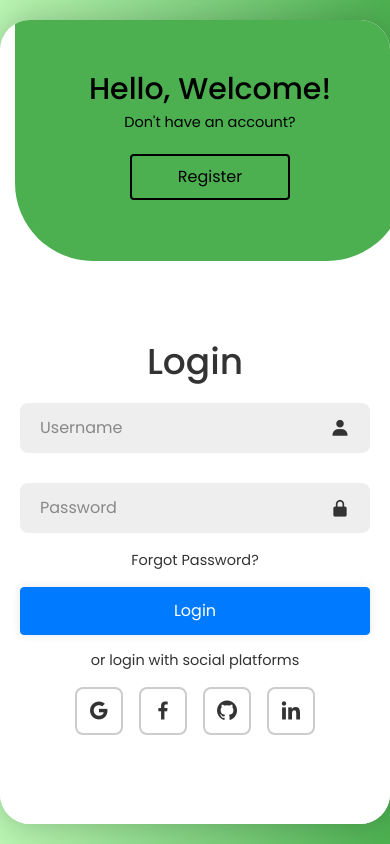
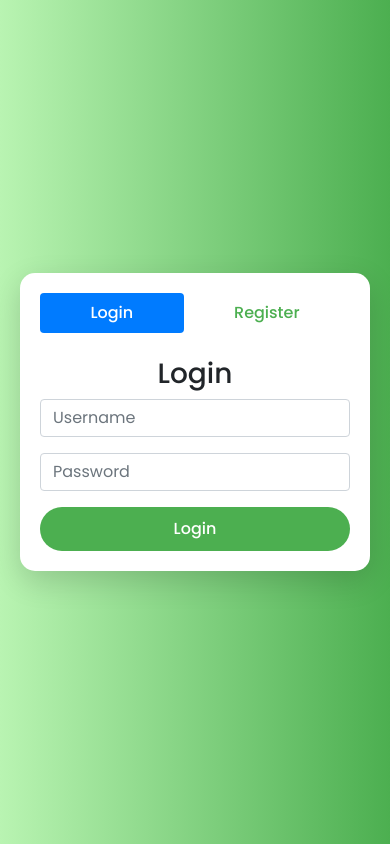
Before and after one commit to siva-sanker/Expense-tracker, a Django app: page /signup/ in a window 390 px wide. Run offline with Django 5.2, Linux system fonts and the light colour scheme; some libraries are stand-ins or nearby versions.

Commit message:
style added, mobile responsivenedd added for all pages.

```diff
--- a/app/models.py
+++ b/app/models.py
@@ -4,6 +4,7 @@
 # Create your models here.
 class Category(models.Model):
     name=models.CharField(max_length=30)
+    createdBy=models.ForeignKey(User,on_delete=models.CASCADE,related_name='categories',default=1)
 
 class Expense(models.Model):
     category=models.ForeignKey(Category,on_delete=models.CASCADE)
--- a/app/static/css/signupstyle.css
+++ b/app/static/css/signupstyle.css
@@ -196,54 +196,57 @@
     border: 1px solid #fff;
     transition: 0.4s ease;
 }
-
-@media screen and (max-width: 650px){
-    .container{ height: calc(100vh - 40px); }
-
-    .form-box{
-        bottom: 0;
+.auth-container{
+    display: none;
     width: 100%;
-        height: 70%;
+    max-width: 420px;
+    background: #fff;
+    border-radius: 15px;
+    padding: 20px;
+    margin: auto 20px;
+    box-shadow: 0 10px 30px rgba(0,0,0,0.15);
 }
 
-        .container.active .form-box{
-            right: 0;
-            bottom: 30%;
+.nav-pills .nav-link{
+    border-radius: 50px;
+    font-weight: 500;
+    color: #4CAF50;
 }
 
-    .toggle-box::before{
-        left: 0;
-        top: -270%;
-        width: 100%;
-        height: 300%;
-        border-radius: 20vw;
+.nav-pills .nav-link.active{
+    background-color: #4CAF50;
+    color: #fff;
 }
 
-        .container.active .toggle-box::before{
-            left: 0;
-            top: 70%;
+.form-control{
+    border-radius: 10px;
+    height: 45px;
 }
 
-        .container.active .toggle-panel.toggle-left{
-            left: 0;
-            top: -30%;
+.btn-custom{
+    background: #4CAF50;
+    border: none;
+    color: white;
+    border-radius: 30px;
+    padding: 10px;
+    font-weight: 500;
 }
 
-    .toggle-panel{
-        width: 100%;
-        height: 30%;
-    }
-        .toggle-panel.toggle-left{ top: 0; }
-        .toggle-panel.toggle-right{
-            right: 0;
-            bottom: -30%;
+.btn-custom:hover{
+    background: #43a047;
 }
 
-            .container.active .toggle-panel.toggle-right{ bottom: 0; }
+h3{
+    text-align: center;
+    margin-bottom: 20px;
+    font-weight: 600;
 }
 
-@media screen and (max-width: 400px){
-    .form-box { padding: 20px; }
-
-    .toggle-panel h1{font-size: 30px; }
+@media screen and (max-width: 768px) {
+    .container{
+        display: none;
     }
+    .auth-container{
+        display: block;
+    }
+}
--- a/app/static/js/expense.js
+++ b/app/static/js/expense.js
@@ -74,10 +74,6 @@
     document.getElementById('toastTitle').innerText = title;
     document.getElementById('toastBody').innerText = message;
     $('#messageToast').toast('show');
-    setTimeout(() => {
-        console.log('toast worked')
-    }, 5000);
-
 }
 
 // Example usage:
--- a/app/static/js/signup.js
+++ b/app/static/js/signup.js
@@ -12,13 +12,19 @@
 
 // Function to show toast
 function showToast(title, message) {
+    const iconMap = {
+        success: 'fa-circle-check text-success',
+        error: 'fa-circle-xmark text-danger',
+        warning: 'fa-triangle-exclamation text-warning',
+        info: 'fa-circle-info text-primary',
+        delete: 'fa-trash text-danger',
+        update: 'fa-pen text-info'
+    };
+    const iconClass = iconMap[title.toLowerCase()] || 'fa-bell text-secondary';
+    document.getElementById('toastIcon').className = `fa-solid ${iconClass}`;
     document.getElementById('toastTitle').innerText = title;
     document.getElementById('toastBody').innerText = message;
     $('#messageToast').toast('show');
-    setTimeout(() => {
-        console.log('toast worked')
-    }, 5000);
-
 }
 
 // Example usage:
--- a/app/templates/expensetracker.html
+++ b/app/templates/expensetracker.html
@@ -74,7 +74,7 @@
                 <div class="input-box">
                     <input type="number" name="price" placeholder="Price" required step="0.01" min="0">
                     <select name="category" required>
-                        <option value="">Type of expense</option>
+                        <option value="" selected disabled>Type of expense</option>
                         {% for i in categories %}
                         <option value="{{ i.id }}" style="text-transform: capitalize;">{{ i.name }}</option>
                         {% endfor %}
@@ -187,7 +187,8 @@
         <!-- Toast -->
         <div class="toast" id="messageToast" role="alert" aria-live="assertive" aria-atomic="true" data-delay="3000">
             <div class="toast-header">
-                <strong class="mr-auto" id="toastTitle">Notice</strong>
+                <i id="toastIcon" style="margin-right: 5px;"></i>
+                <strong class="mr-auto" id="toastTitle"></strong>
                 <!-- <small class="text-muted">Now</small> -->
                 <button type="button" class="ml-2 mb-1 close" data-dismiss="toast" aria-label="Close">
                     <span aria-hidden="true">&times;</span>
--- a/app/templates/signup.html
+++ b/app/templates/signup.html
@@ -9,9 +9,10 @@
     <link rel="shortcut icon" href="{% static 'images/sign-up.png' %}" type="image/x-icon">
     <link href='https://unpkg.com/boxicons@2.1.4/css/boxicons.min.css' rel='stylesheet'>
     <link rel="stylesheet" href="https://stackpath.bootstrapcdn.com/bootstrap/4.5.2/css/bootstrap.min.css">
+    <link rel="stylesheet" href="https://cdnjs.cloudflare.com/ajax/libs/font-awesome/6.5.0/css/all.min.css">
 </head>
   <body>
-      <div class="container">
+      <div class="container d-md-block d-sm-none">
           <div class="form-box login">
               <form method="post">
                 {% csrf_token %}
@@ -87,11 +88,69 @@
           </div>
       </div>
 
+      <div class="auth-container">
+        <!-- Tabs -->
+        <ul class="nav nav-pills nav-fill mb-4">
+            <li class="nav-item">
+                <a class="nav-link active" data-toggle="pill" href="#login">Login</a>
+            </li>
+            <li class="nav-item">
+                <a class="nav-link" data-toggle="pill" href="#register">Register</a>
+            </li>
+        </ul>
+
+        <div class="tab-content">
+            <!-- ✅ LOGIN FORM -->
+            <div class="tab-pane fade show active" id="login">
+                <h3>Login</h3>
+                <form method="post">
+                    {% csrf_token %}
+                    <div class="form-group">
+                        <input type="text" class="form-control" placeholder="Username" name="uname" required>
+                    </div>
+
+                    <div class="form-group">
+                        <input type="password" name="pwd" class="form-control" placeholder="Password" required>
+                    </div>
+
+                    <button type="submit" class="btn-custom btn-block" name="login">Login</button>
+                </form>
+            </div>
+
+            <!-- ✅ REGISTRATION FORM -->
+            <div class="tab-pane fade" id="register">
+                <h3>Register</h3>
+                <form method="post">
+                    {% csrf_token %}
+                    <div class="form-group">
+                        <input type="text" class="form-control" placeholder="Username" name="uname" required>
+                    </div>
+
+                    <div class="form-group">
+                        <input type="email" class="form-control" placeholder="Email" name="mail" required>
+                    </div>
+
+                    <div class="form-group">
+                        <input type="password" class="form-control" placeholder="Password" name="pwd" required>
+                    </div>
+
+                    <div class="form-group">
+                        <input type="password" class="form-control" placeholder="Confirm Password" name="cpwd" required>
+                    </div>
+
+                    <button type="submit" class="btn-custom btn-block" name="register">Register</button>
+                </form>
+            </div>
+        </div>
+      </div>
+
+
     <!-- Toast Container -->
     <div aria-live="polite" aria-atomic="true" style="position: fixed; bottom: 20px; right: 20px; min-width: 250px; z-index: 9999;">
         <!-- Toast -->
         <div class="toast" id="messageToast" role="alert" aria-live="assertive" aria-atomic="true" data-delay="3000">
             <div class="toast-header">
+                <i id="toastIcon" style="margin-right: 5px;"></i>
                 <strong class="mr-auto" id="toastTitle">Notice</strong>
                 <!-- <small class="text-muted">Now</small> -->
                 <button type="button" class="ml-2 mb-1 close" data-dismiss="toast" aria-label="Close">
--- a/app/views.py
+++ b/app/views.py
@@ -9,7 +9,10 @@
 from django.db.models.functions import Round
 from .models import Category,Expense,Balance
 from django.contrib import messages
+from django.shortcuts import render
+from django.db.models import Sum
 import csv
+import json
 
 def home(request):
     return render(request,'home.html')
@@ -53,14 +56,9 @@
                 return redirect('signup')
     return render(request, 'signup.html')
 
-
-from django.shortcuts import render
-from django.db.models import Sum
-import json  # Import the JSON module
-
 def expense(request):
     username = request.session.get('username', None)
-    categories = Category.objects.all()
+    categories = Category.objects.filter(createdBy=request.user)
 
     if request.method == 'POST':
         if 'bal' in request.POST:
@@ -75,7 +73,7 @@
             price = float(request.POST['price'])
             cat_id = request.POST['category']
 
-            category = Category.objects.get(id=cat_id)
+            category = Category.objects.get(id=cat_id,createdBy=request.user)
 
             Expense.objects.create(category=category, price=price, user=request.user)
 
@@ -164,8 +162,8 @@
         name = request.POST.get('category')
         if name:
             # Check if the category already exists
-            if not Category.objects.filter(name=name).exists():
-                Category.objects.create(name=name)
+            if not Category.objects.filter(name=name,createdBy=request.user).exists():
+                Category.objects.create(name=name,createdBy=request.user)
                 messages.success(request, "Category Added Successfully! ✅")
             else:
                 messages.warning(request, "Category already exists! ❗")
```
Also changed, not shown: app/migrations/0013_category_createdby.py (added), app/migrations/0014_alter_category_createdby.py (added), app/migrations/0015_alter_category_createdby.py (added). Lines whose indentation alone changed are shown as unchanged.
